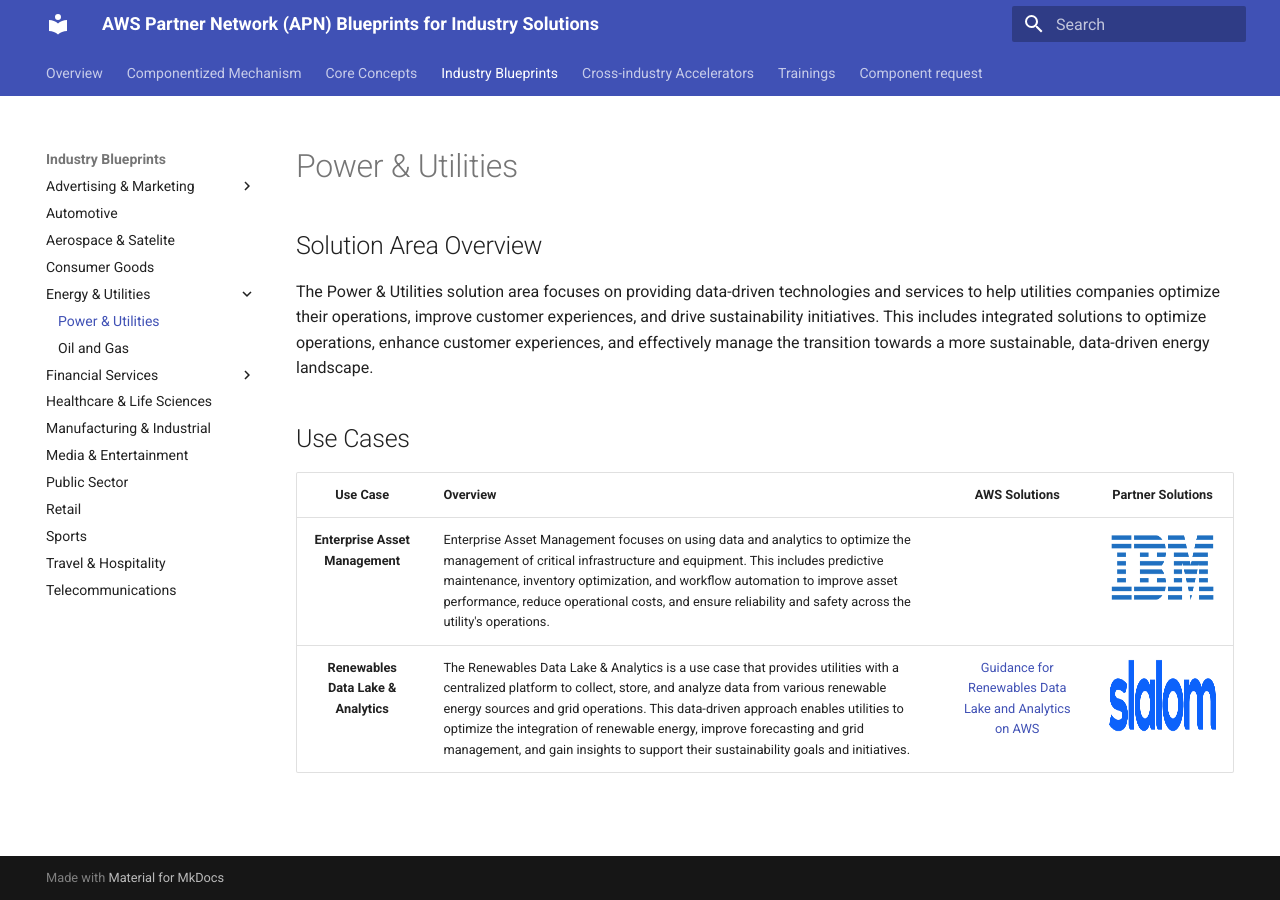
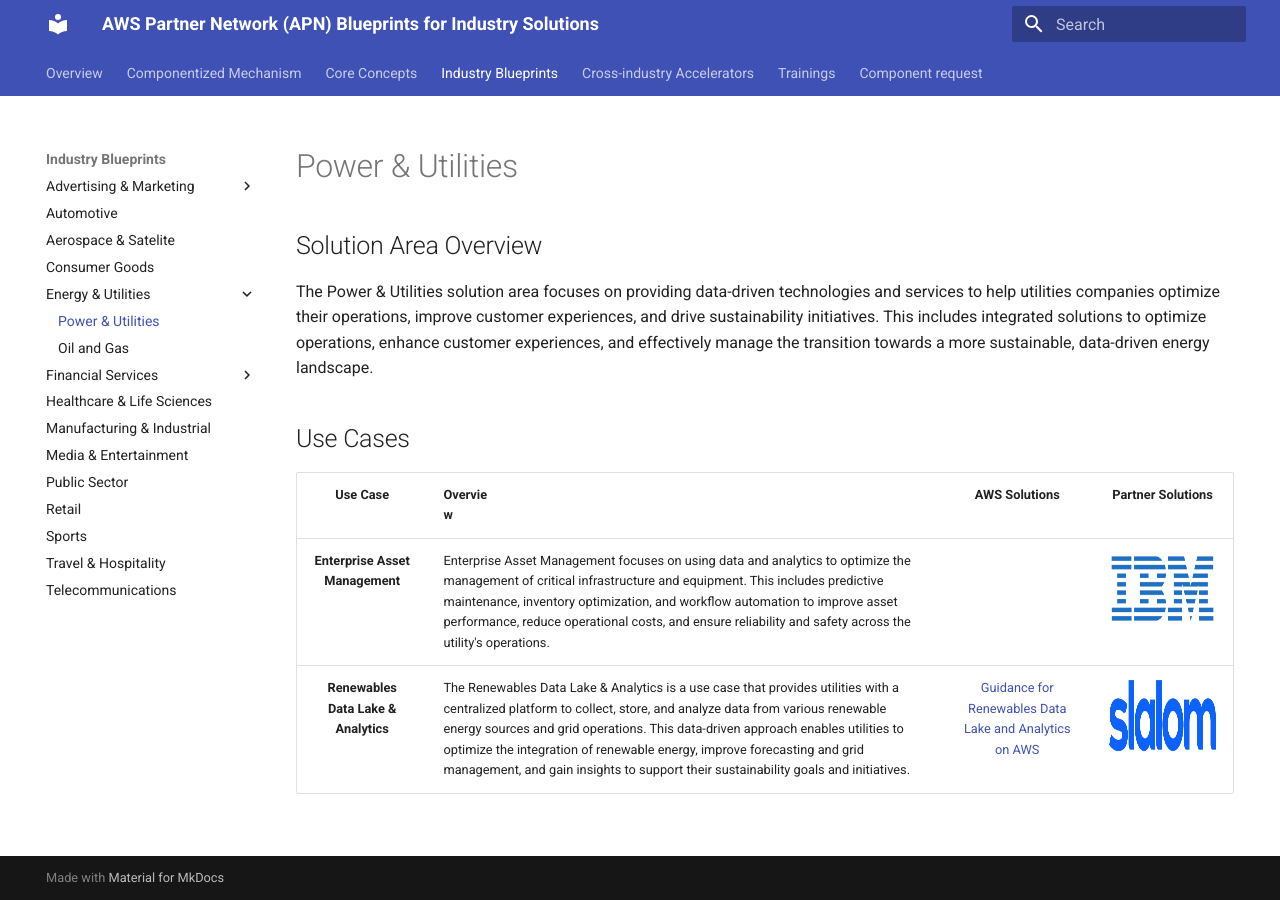
Before and after one commit to aws-samples/apn-blueprints-for-industry-solutions, an MkDocs documentation site: the page built from docs/Energy&Utilities/Power&Utilities/Power&Utilities.md, in a window 1280 px wide. Built offline with MkDocs 1.6.1 and Material for MkDocs 9.7.7, drawn with Linux system fonts in a browser that asks for light colours.

Commit message:
attempting to control table cell width

```diff
--- a/docs/Energy&Utilities/Power&Utilities/Power&Utilities.md
+++ b/docs/Energy&Utilities/Power&Utilities/Power&Utilities.md
@@ -10,7 +10,7 @@
 
 ## Use Cases
 
-| Use Case | Overview | AWS Solutions | Partner Solutions |
+| Use Case | <div style="width:50px">Overview</div> | AWS Solutions | Partner Solutions |
 | :---: | --- | :---: | :---: |
 | **Enterprise Asset Management** | Enterprise Asset Management focuses on using data and analytics to optimize the management of critical infrastructure and equipment. This includes predictive maintenance, inventory optimization, and workflow automation to improve asset performance, reduce operational costs, and ensure reliability and safety across the utility's operations. | | [![ibm](./ibm-logo.png){: style="height:75px;width:172px"}](https://catalog.us-east-1.prod.workshops.aws/workshops/78554b88-0cd8-45a1-b9ee-2c1078aa6995/en-US) |
 | **Renewables Data Lake & Analytics** | The Renewables Data Lake & Analytics is a use case that provides utilities with a centralized platform to collect, store, and analyze data from various renewable energy sources and grid operations. This data-driven approach enables utilities to optimize the integration of renewable energy, improve forecasting and grid management, and gain insights to support their sustainability goals and initiatives. | [Guidance for Renewables Data Lake and Analytics on AWS](https://aws.amazon.com/solutions/guidance/renewables-data-lake-and-analytics-on-aws/?did=sl_card&trk=sl_card) | ![slalom](./slalom-logo.png){: style="height:75px;width:288px"} |
```
Also changed, not shown: 1 other file.
